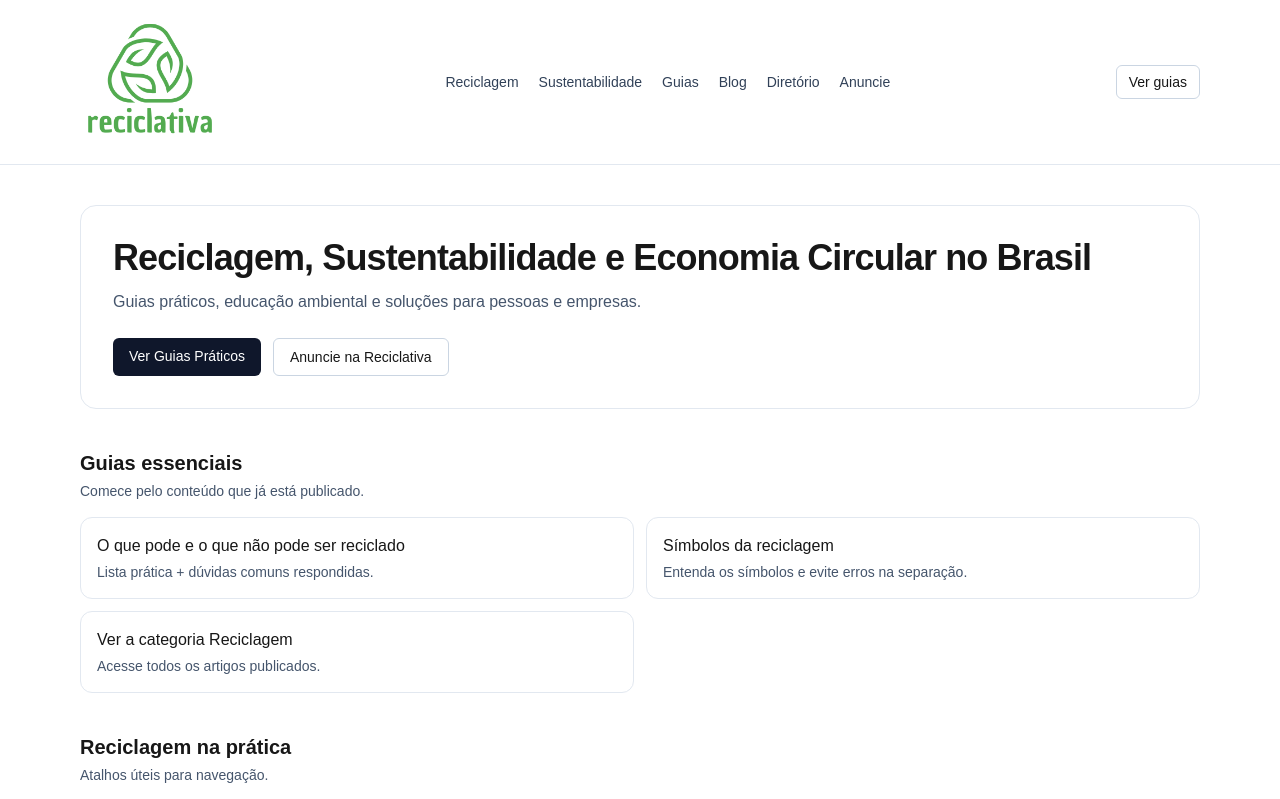
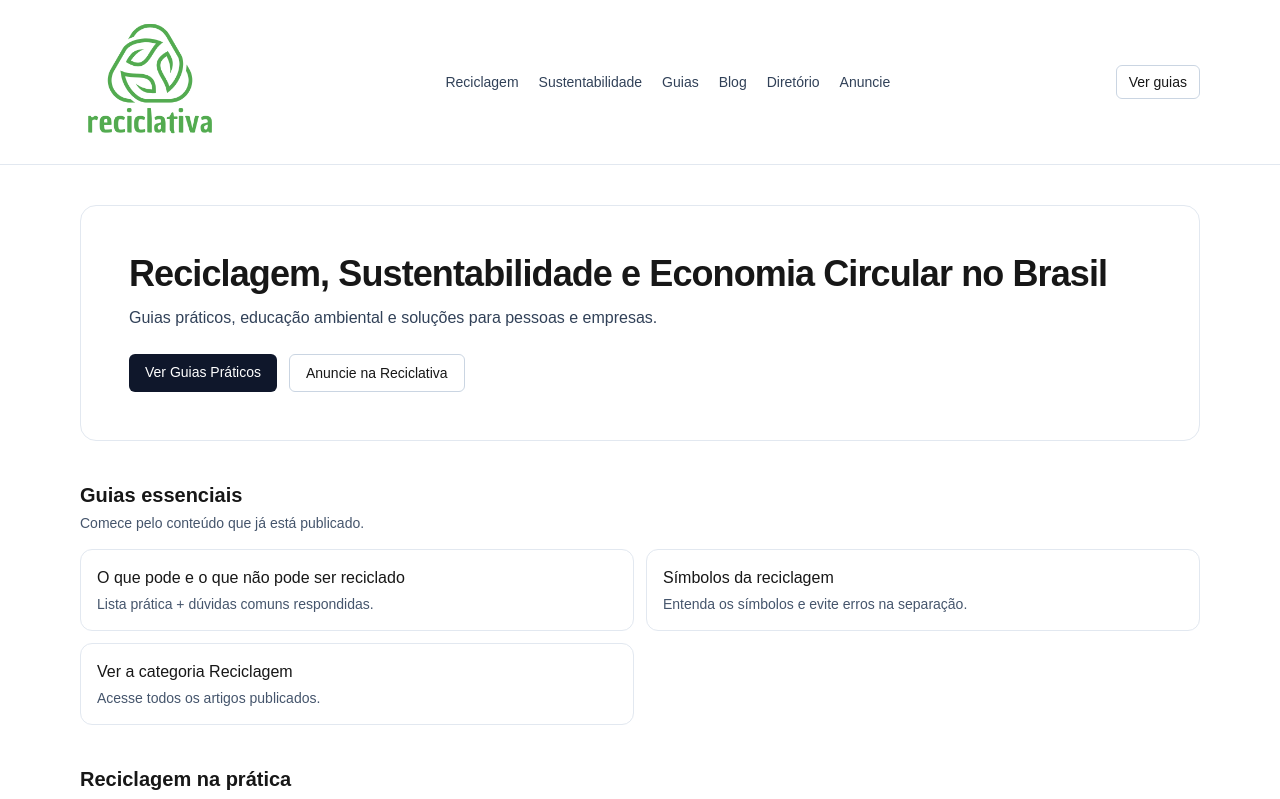
Before and after one commit to aieduardopompeu/reciclativa-portal, a Next.js app: page / in a window 1280 px wide. Shown: the top 799 px of the page. Built offline with nearby package versions, Linux system fonts and the light colour scheme.

Commit message:
feat(ui): adicionar imagem de hero na home

```diff
--- a/src/app/page.tsx
+++ b/src/app/page.tsx
@@ -37,11 +37,19 @@ function Section({
 export default function HomePage() {
   return (
     <main className="mx-auto max-w-6xl px-4 py-10">
-      <div className="rounded-2xl border border-slate-200 bg-white p-8">
+      <div className="relative overflow-hidden rounded-2xl border border-slate-200 bg-white p-8 md:p-12">
+        <div className="absolute inset-0 -z-10">
+          <img
+            src="/hero.webp"
+            alt="Reciclagem e sustentabilidade"
+            className="h-full w-full object-cover opacity-10"
+          />
+        </div>
+
         <h1 className="text-3xl font-bold tracking-tight md:text-4xl">
           Reciclagem, Sustentabilidade e Economia Circular no Brasil
         </h1>
-        <p className="mt-3 max-w-2xl text-slate-600">
+        <p className="mt-3 max-w-2xl text-slate-700">
           Guias práticos, educação ambiental e soluções para pessoas e empresas.
         </p>
 
```
